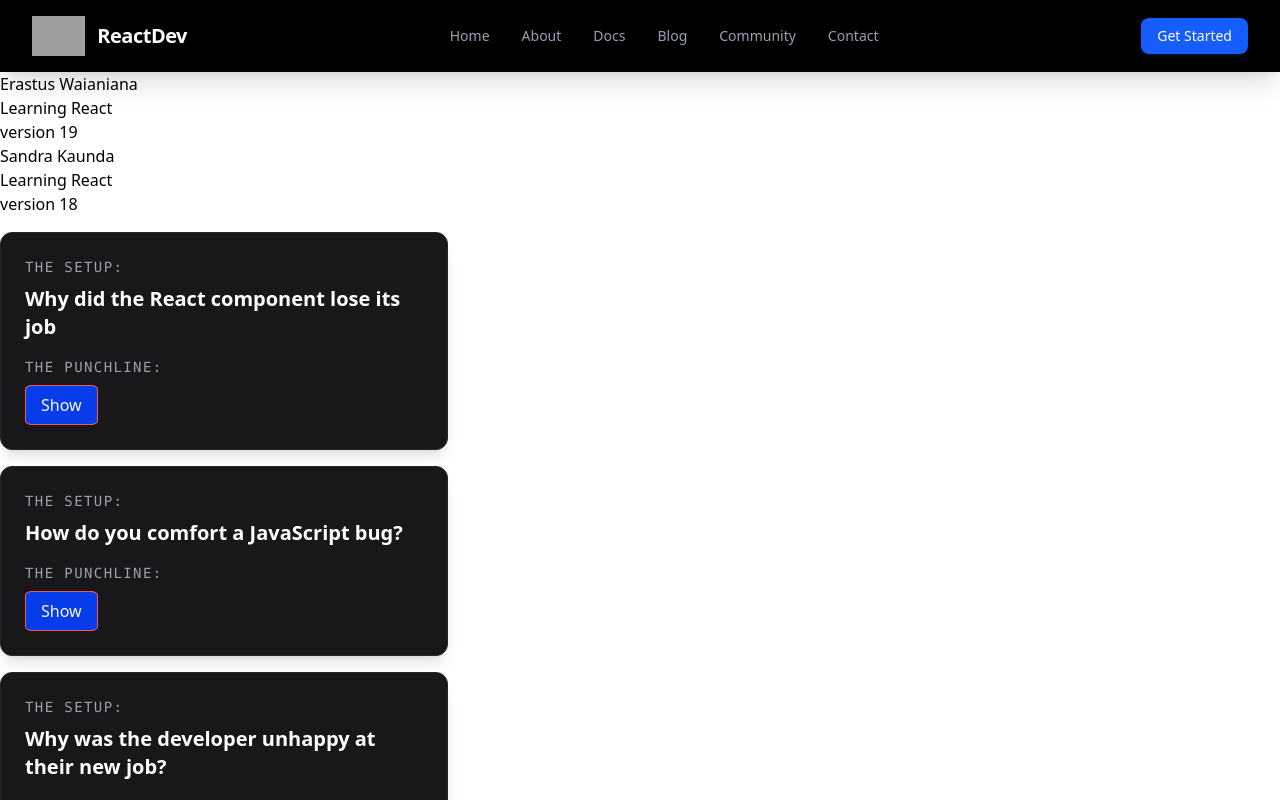
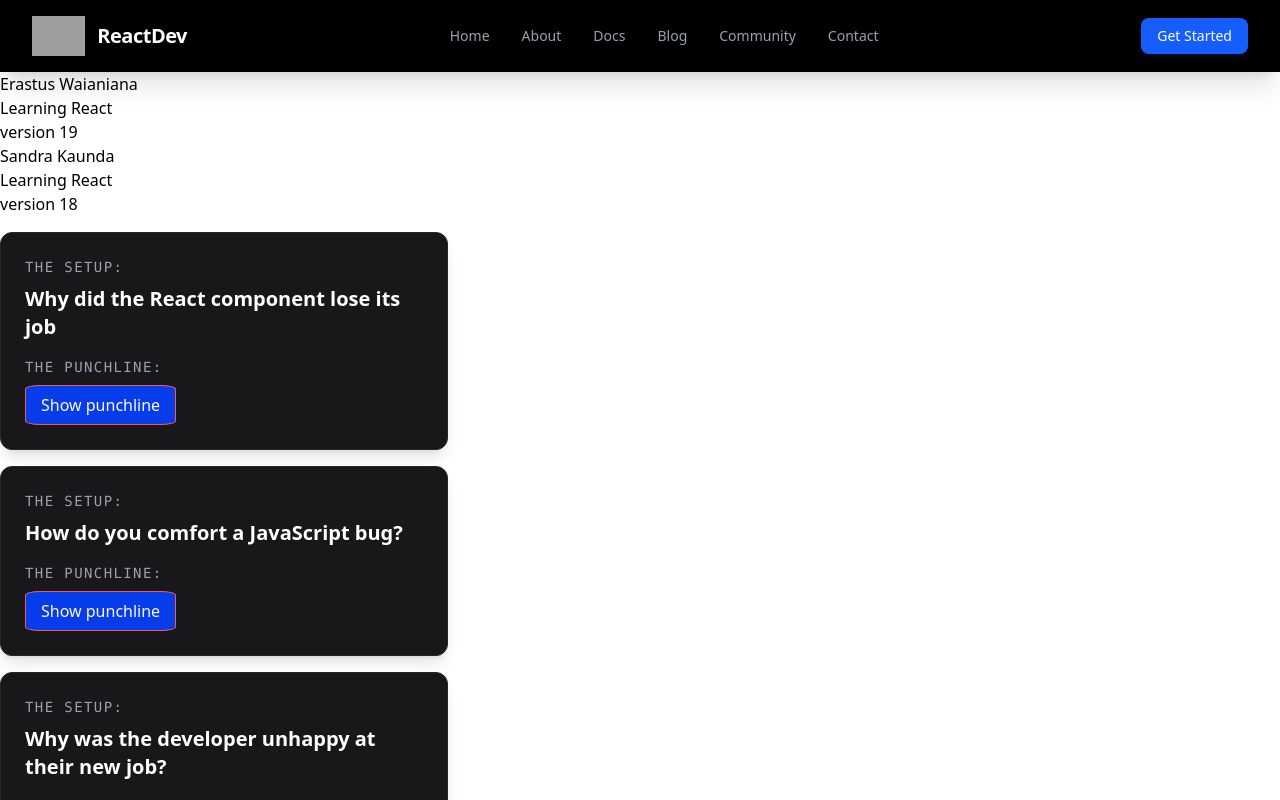
Before and after one commit to wainaina-mwangi/New-pro, a React (Vite) app: page / in a window 1280 px wide. Shown: the top 800 px of the page. Built offline with nearby package versions, Linux system fonts and the light colour scheme; grey boxes are pictures that could not be loaded.

Commit message:
working with conditional rendering

```diff
--- a/src/App.jsx
+++ b/src/App.jsx
@@ -13,6 +13,7 @@ import ComplexState from './components/ComplexState'
 import Forms from './components/Forms'
 import CopyRight from './components/CopyRight'
 import { useState, useEffect } from 'react'
+import ConditionalRendering from './components/ConditionalRendering'
 
 
 function App() {
@@ -62,6 +63,7 @@ function App() {
     <TernaryOperator/>
     <ComplexState/>
     <Forms/>
+    <ConditionalRendering/>
     <CopyRight/>
 
     </>
--- /dev/null
+++ b/src/components/ConditionalRendering.jsx
@@ -0,0 +1,12 @@
+import React,{useState} from 'react'
+
+function ConditionalRendering() {
+    const[unreadMessages,setUnredMessages]=useState(['a' + 'b'])
+  return (
+    <div>
+       {unreadMessages.length > 0 && <p>you have {unreadMessages.length} unread messages</p>}
+    </div>
+  )
+}
+
+export default ConditionalRendering
--- a/src/components/Joke.jsx
+++ b/src/components/Joke.jsx
@@ -23,7 +23,7 @@ function Joke(props) {
         </p>
       )}
       <button className="jokes" onClick={toggleShown}>
-        Show
+        Show punchline
       </button>
 
 
```
